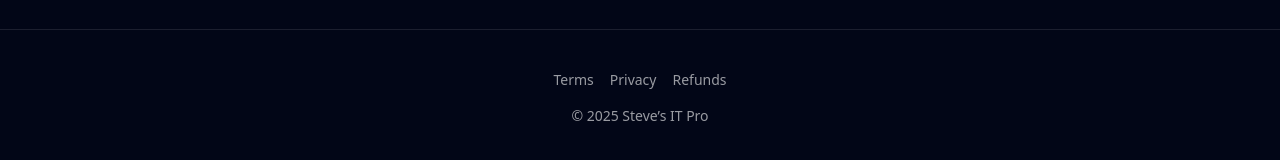
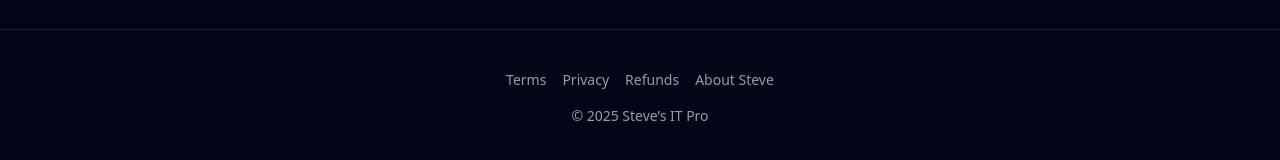
Before and after one commit to codingeneration/stevesitpro, a React (Vite) app: page / in a window 1280 px wide. Shown: the part 1404-1564 px from the top of the page. Built offline with nearby package versions, Linux system fonts and the light colour scheme.

Commit message:
Update App.jsx

```diff
--- a/src/App.jsx
+++ b/src/App.jsx
@@ -381,15 +381,25 @@ export default function App() {
 
       {/* Footer */}
 <footer className="border-t border-white/10 py-10 text-center text-sm text-white/60">
-        <div className="flex justify-center gap-4">
-          <a href={LEGAL.terms}>Terms</a>
-          <a href={LEGAL.privacy}>Privacy</a>
-          <a href={LEGAL.refunds}>Refunds</a>
+  <div className="flex flex-wrap justify-center gap-4">
+    <a href={LEGAL.terms} className="hover:text-white">Terms</a>
+    <a href={LEGAL.privacy} className="hover:text-white">Privacy</a>
+    <a href={LEGAL.refunds} className="hover:text-white">Refunds</a>
+    <a
+      href="https://stevemoynihan.com"
+      target="_blank"
+      rel="noreferrer"
+      className="hover:text-white"
+    >
+      About Steve
+    </a>
   </div>
+
   <div className="mt-4">
     © {new Date().getFullYear()} Steve’s IT Pro
   </div>
 </footer>
+
     </main>
   );
 }
```
Lines whose indentation alone changed are shown as unchanged.
